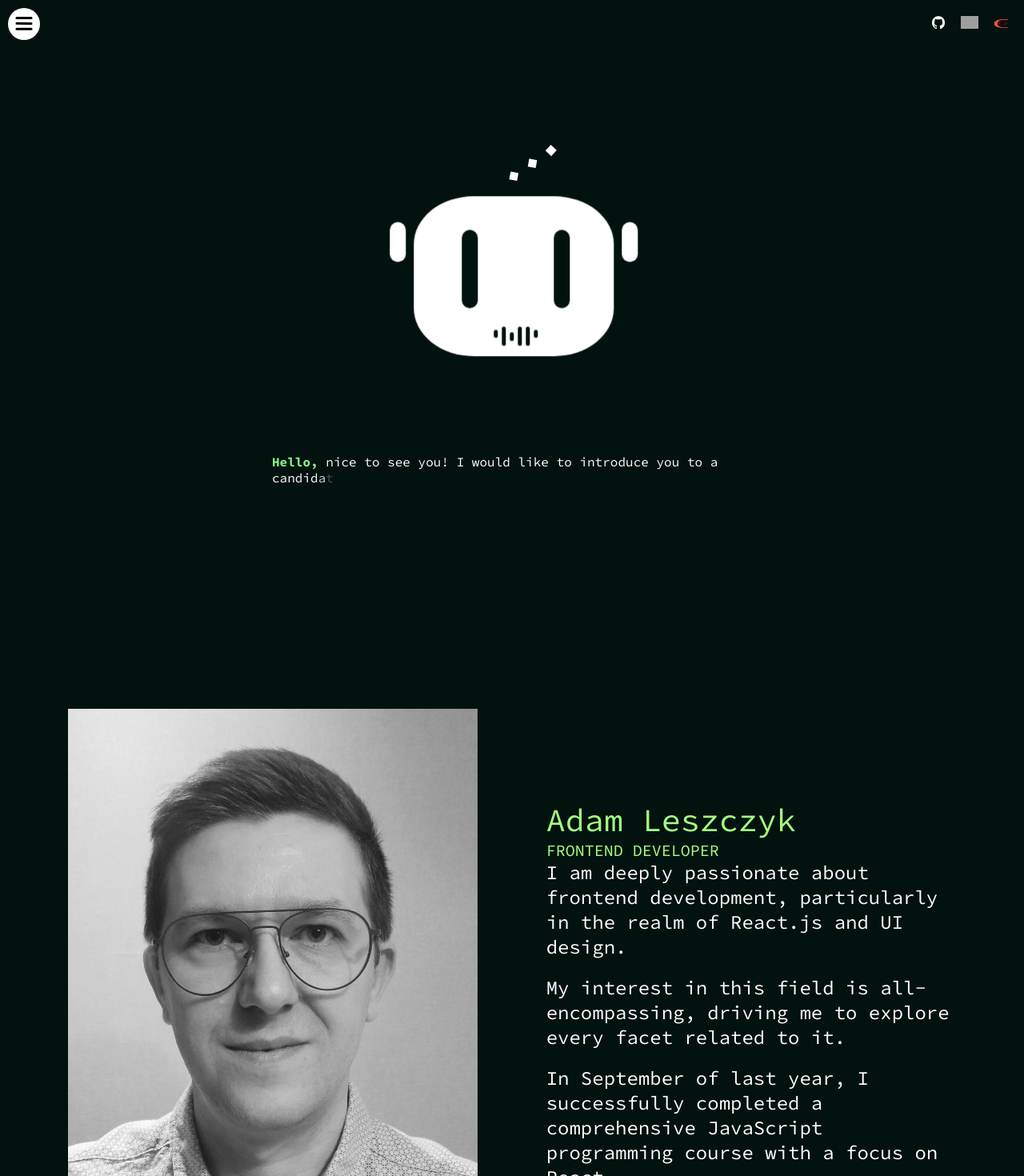
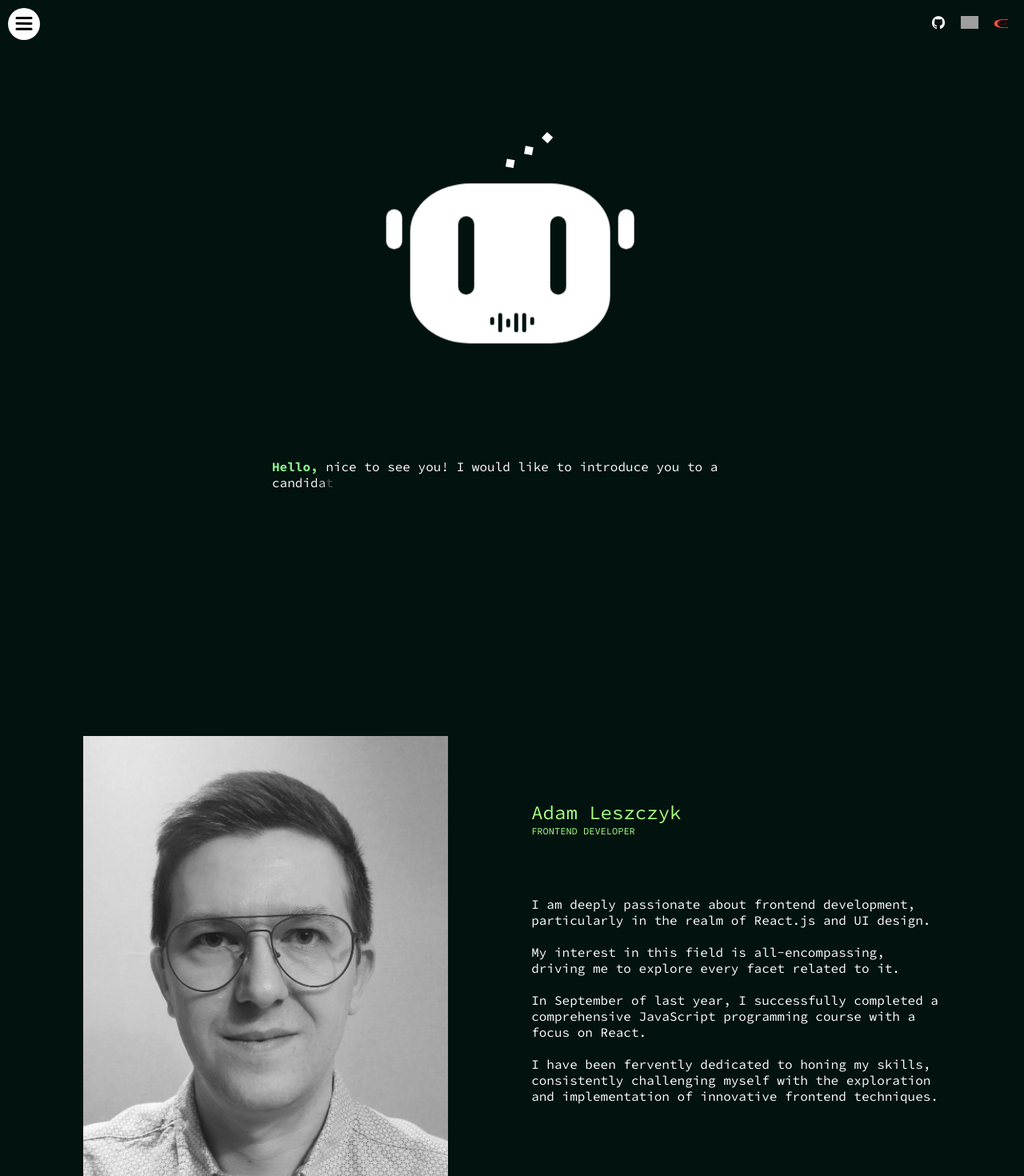
Before and after one commit to AdamCodeDesign/Portfolio-Adam-L, a React (Vite) app: page / in a window 1280 px wide. Shown: the top 1470 px of the page at 80% size. Built offline with nearby package versions, Linux system fonts and the light colour scheme; grey boxes are pictures that could not be loaded.

Commit message:
hero display flex

```diff
--- a/src/components/hero/Hero.jsx
+++ b/src/components/hero/Hero.jsx
@@ -23,12 +23,13 @@ export default function Hero() {
   return (
     <div className="container-hero">
       <Navbar />
+      <div className="hero">
         <motion.div
           className="robot"
           drag
           variants={robotAnimation}
           initial="height"
-        animate={{ y: [10, 0, 10], x: [10, 0, 10] }}
+          animate={{ y: [-10, -20, -10], x: [-10, 0, -10] }}
           transition={{ ease: "easeInOut", duration: 4, repeat: Infinity }}
         >
           <motion.div
@@ -73,11 +74,7 @@ export default function Hero() {
         >
           {" "}
           {[...text1].map((letter, idx) => (
-          <motion.span
-            key={idx}
-            variants={textAnimation}
-            className="text1"
-          >
+            <motion.span key={idx} variants={textAnimation} className="text1">
               {letter}
             </motion.span>
           ))}
@@ -87,11 +84,7 @@ export default function Hero() {
             </motion.span>
           ))}
           {[...text3].map((letter, idx) => (
-          <motion.span
-            key={idx}
-            variants={textAnimation}
-            className="text3"
-          >
+            <motion.span key={idx} variants={textAnimation} className="text3">
               {letter}
             </motion.span>
           ))}
@@ -101,16 +94,12 @@ export default function Hero() {
             </motion.span>
           ))}
           {[...text5].map((letter, idx) => (
-          <motion.span
-            key={idx}
-            variants={textAnimation}
-            className="text5"
-          >
+            <motion.span key={idx} variants={textAnimation} className="text5">
               {letter}
             </motion.span>
           ))}
         </motion.div>
-      <div className="next-info"></div>
+      </div>
     </div>
   );
 }
--- a/src/components/hero/hero.scss
+++ b/src/components/hero/hero.scss
@@ -6,7 +6,14 @@
   align-items: center;
   justify-content: space-between;
   margin: 0;
+  padding-bottom: 10px;
 
+  .hero {
+    display: flex;
+    flex-direction: column;
+    align-items: center;
+    justify-content: space-evenly;
+    flex-grow: 4;
     .robot {
       position: relative;
       width: 250px;
@@ -250,7 +257,5 @@
         }
       }
     }
-  .next-info{
-    height: 20px;
   }
 }
--- a/src/components/profile/profile.scss
+++ b/src/components/profile/profile.scss
@@ -21,7 +21,7 @@
             height: 60px;
             display: flex;
             flex-direction: column;
-            align-items: flex-start;
+            align-items: center;
             color: rgb(165, 255, 127);
 
           .profession {
@@ -47,7 +47,7 @@
       justify-content: space-evenly;
       align-items: center;
       .myphoto {
-        width: 40vw;
+        height: 70vh;
       }
 
       .about-me {
@@ -57,7 +57,7 @@
         flex-direction: column;
         justify-content: space-between;
         align-items: flex-start;
-        font-size: 5vh;
+        font-size: 1.5rem;
         .myname {
         //   height: 60px;
           display: flex;
@@ -70,7 +70,7 @@
           }
         }
         ol{
-          font-size: 3vh;
+          font-size: 1rem;
           list-style: none;
 
           li{
```
Lines whose indentation alone changed are shown as unchanged.
